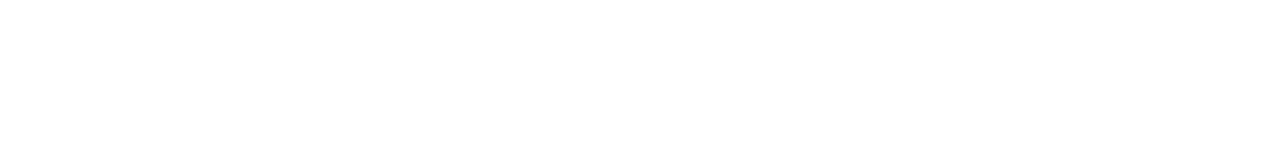
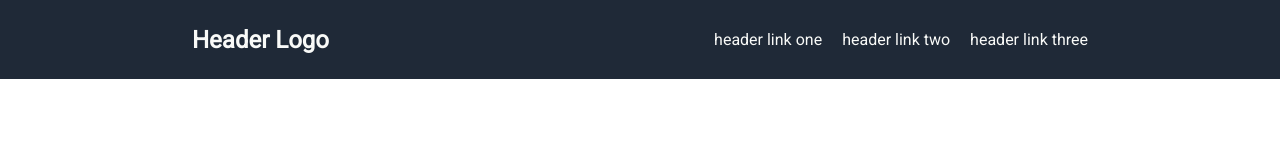
Before and after one commit to enoch-xxiv/landing-page, a plain HTML site: page index.html in a window 1280 px wide. Drawn offline with Linux system fonts and the light colour scheme.

Commit message:
add navbar
added header logo and navbar, with styling for both

```diff
--- a/index.html
+++ b/index.html
@@ -4,8 +4,21 @@
     <meta charset="UTF-8">
     <meta name="viewport" content="width=device-width, initial-scale=1.0">
     <title>Landing Page</title>
+    <link rel="stylesheet" href="styles.css">
+    <link href='https://fonts.googleapis.com/css?family=Roboto' rel='stylesheet'>
 </head>
 <body>
+    <div class="header">
+        <div class="navbar">
+            <span>Header Logo</span>
 
+            <ul>
+                <li><a href="">header link one</a></li>
+                <li><a href="">header link two</a></li>
+                <li><a href="">header link three</a></li>
+            </ul>
+        </div>
+    </div>
+</body>
 </body>
 </html>
--- a/styles.css
+++ b/styles.css
@@ -0,0 +1,43 @@
+body {
+    font-family: "Roboto";
+    margin: 0;
+    box-sizing: border-box;
+    display: flex;
+}
+
+.header {
+    background-color: #1F2937;
+    color: #F9FAF8;
+    width: 100%;
+    padding: 2% 15%;
+    display: flex;
+    align-items: center;
+}
+
+.navbar {
+    display: flex;
+    justify-content: space-between;
+    width: 100%;
+    align-items: center;
+}
+
+.navbar span {
+    font-size: 24px;
+    font-weight: 800;
+}
+
+.navbar ul {
+    list-style-type: none;
+    display: flex;
+    margin: 0;
+    padding: 0;
+}
+
+.navbar li {
+    padding-left: 20px;
+}
+
+.navbar ul li a {
+    color: #F9FAF8;
+    text-decoration: none;
+}
```
